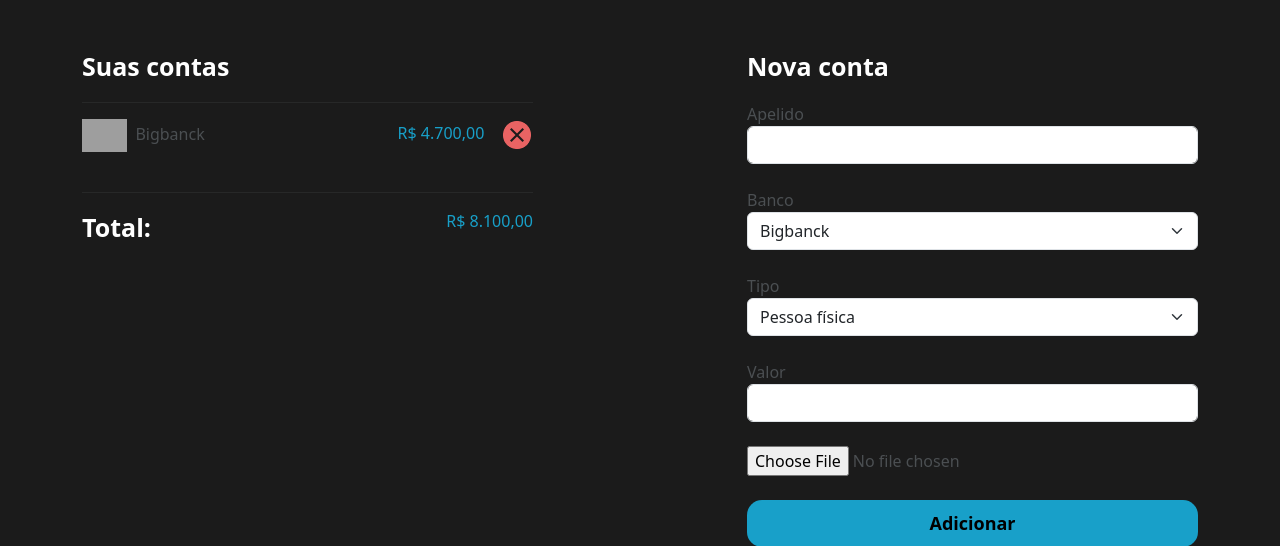
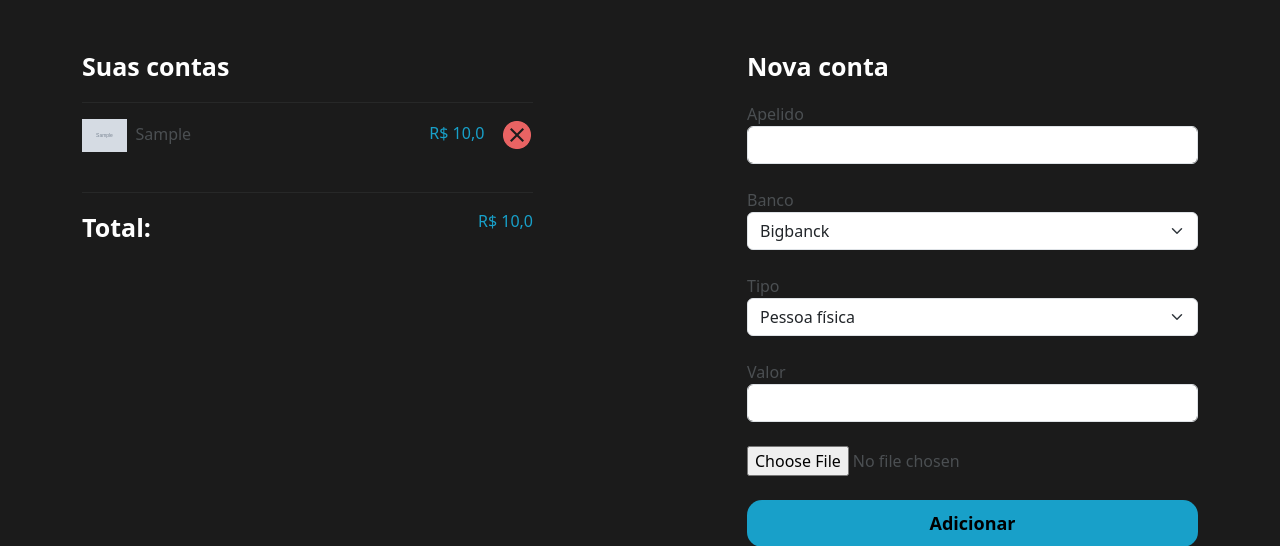
Before and after one commit to SuperFeliz/BIG_FINANCE, a Django app: page /perfil/gerenciar/ in a window 1280 px wide. Shown: the part 56-602 px from the top of the page. Run offline with Django 4.2, Linux system fonts and the light colour scheme; tables that the repository leaves empty hold one stand-in row (values such as "Sample post"); grey boxes marked "Sample" are stand-in pictures; grey boxes are pictures that could not be loaded.

Commit message:
Exiber os valores no HTML

```diff
--- a/perfil/templates/gerenciar.html
+++ b/perfil/templates/gerenciar.html
@@ -24,20 +24,21 @@
             <div class="contas">
 
 
-                <div class="lista-contas-main">
-                    <span><img width="10%" src="#">&nbsp&nbspBigbanck</span>
+                {% for conta in contas %}
+                    <div class="lista-contas-main">
+                        <span><img width="10%" src="{{conta.icone.url}}">&nbsp&nbsp{{conta.apelido}}</span>
 
-                    <span class="total-conta positivo ">R$ 4.700,00&nbsp&nbsp&nbsp <a href="#"><img
-                                src="{% static 'perfil/img/exit.png' %}"></a></span>
-                </div>
-                <br>
+                        <span class="total-conta positivo ">R$ {{conta.valor}}&nbsp&nbsp&nbsp <a href="/perfil/deletar_banco/{{conta.id}}"><img src="{% static 'perfil/img/exit.png' %}"></a></span>
+                    </div>
+                    <br>
+                {% endfor %}
 
 
             </div>
 
             <hr>
             <span class="fonte-destaque">Total:</span>
-            <span class="positivo total-conta font-destaque">R$ 8.100,00</span>
+            <span class="positivo total-conta font-destaque">R$ {{ total_contas }}</span>
         </div>
 
         <div class="col-md-2"></div>
```
